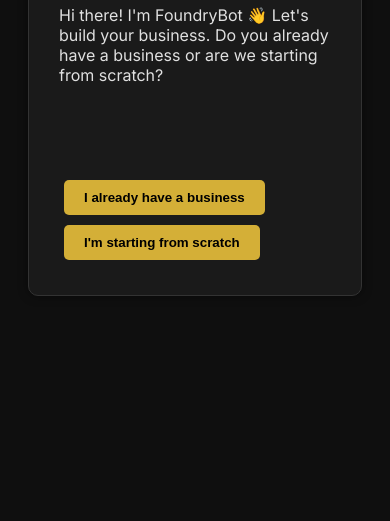
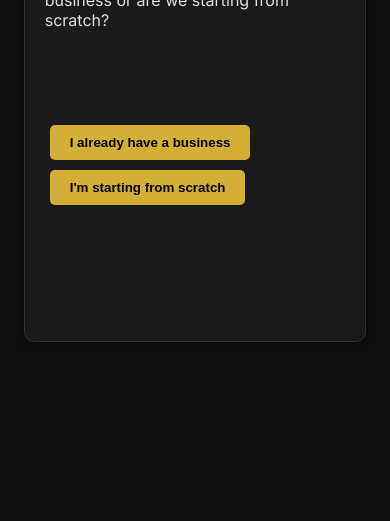
Before and after one commit to lacwil/Personal-trainer, a plain HTML site: page chat.html in a window 390 px wide. Shown: the part 379-900 px from the top of the page. Drawn offline with nearby package versions, Linux system fonts and the light colour scheme.

Commit message:
Update chat.html

```diff
--- a/chat.html
+++ b/chat.html
@@ -17,12 +17,21 @@
       padding: 20px;
     }
     .chat-box {
-      max-width: 700px;
+      width: 700px;
+      height: 550px;
       background-color: #1a1a1a;
       border-radius: 10px;
       padding: 30px;
       border: 1px solid #333;
       box-shadow: 0 0 10px rgba(0, 0, 0, 0.5);
+      overflow-y: auto;
+    }
+    @media (max-width: 768px) {
+      .chat-box {
+        width: 90%;
+        height: 500px;
+        padding: 20px;
+      }
     }
     h1 {
       color: #d4af37;
@@ -31,6 +40,8 @@
     }
     #message {
       min-height: 150px;
+      max-height: 300px;
+      overflow-y: auto;
       transition: all 0.3s ease-in-out;
       white-space: pre-wrap;
     }
```
